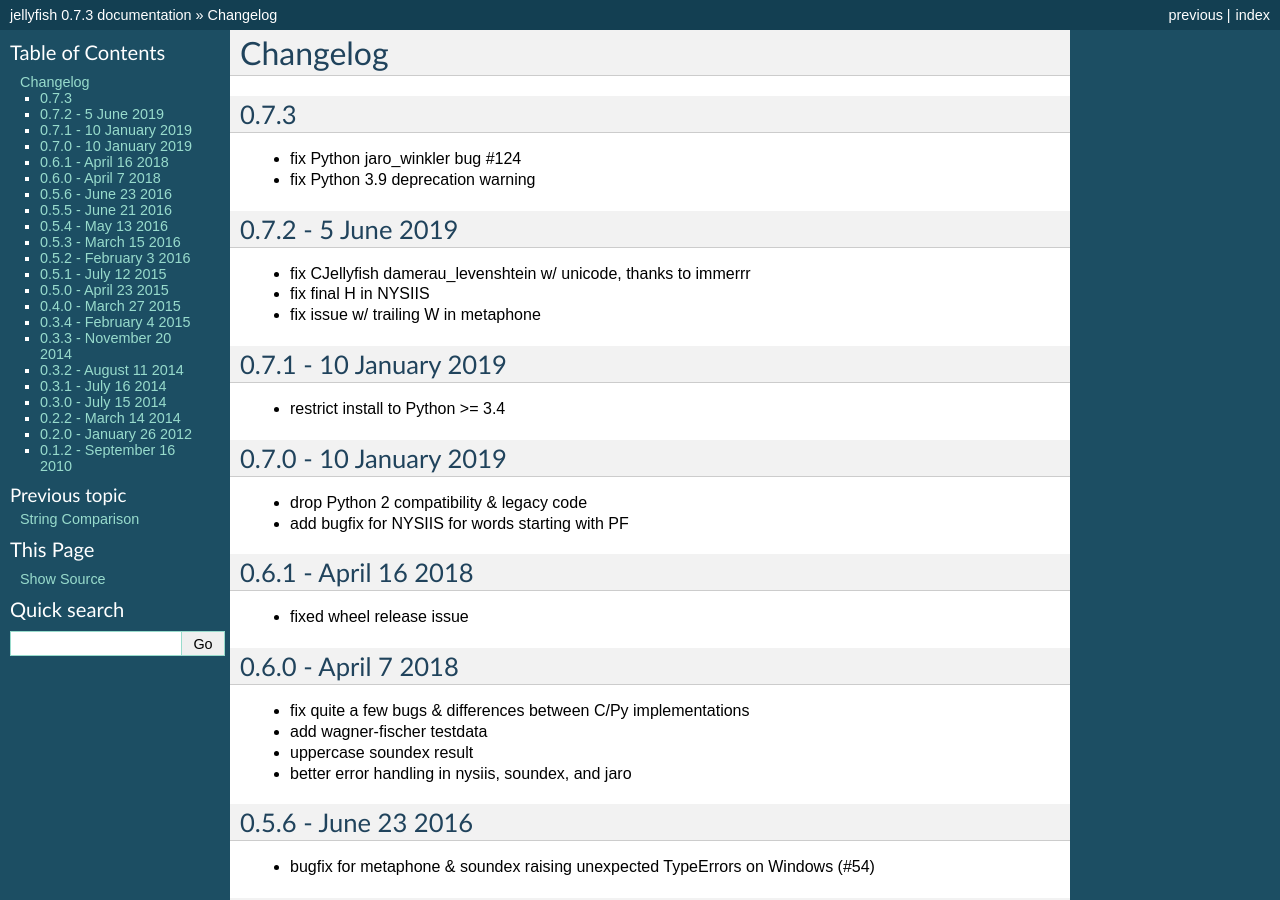
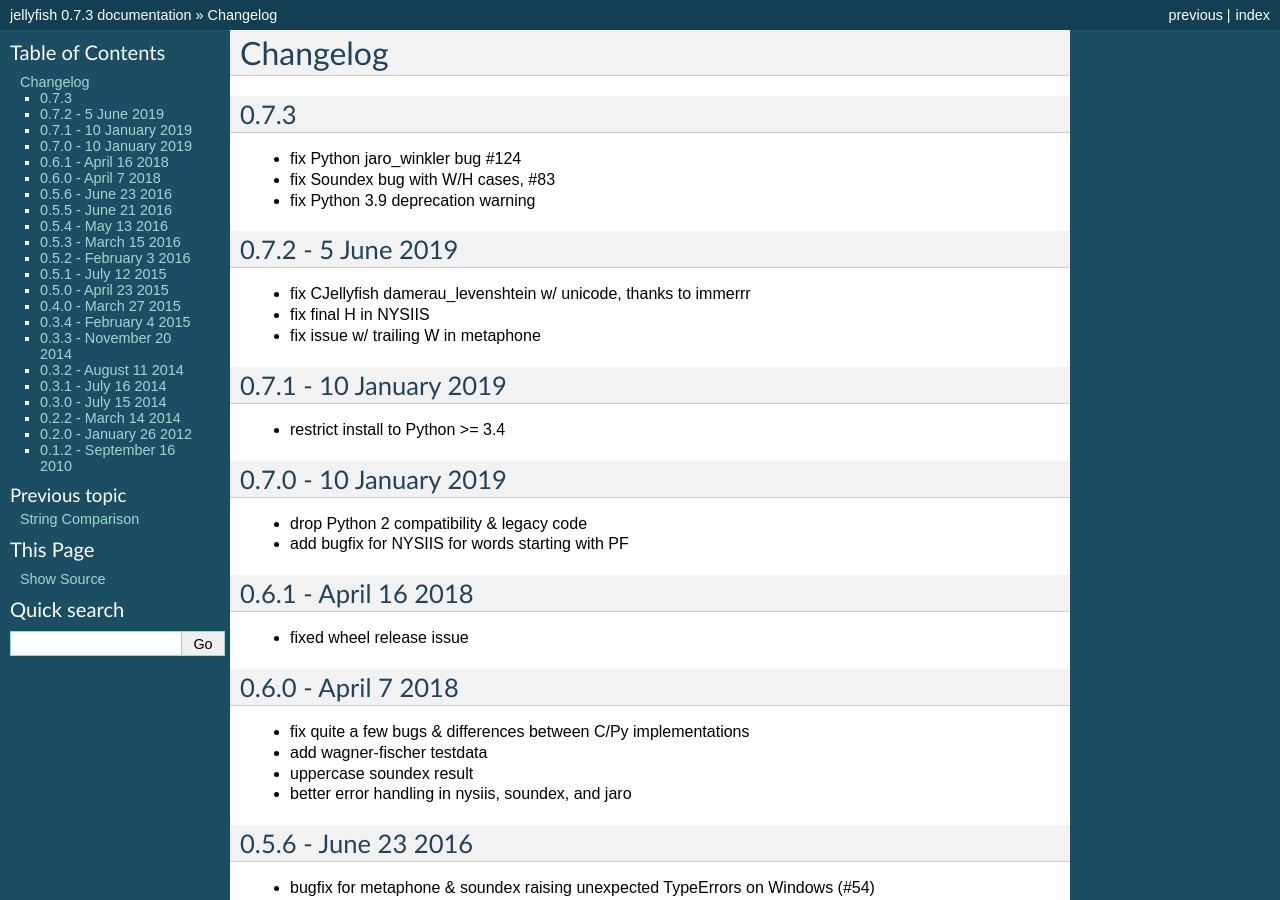
Before and after one commit to jamesturk/jellyfish, a Sphinx documentation site: the page built from docs/changelog.rst, in a window 1280 px wide and 900 px high. Built offline with Sphinx 7.4.7, drawn with Linux system fonts in a browser that asks for light colours.

Commit message:
update changelog

```diff
--- a/docs/changelog.rst
+++ b/docs/changelog.rst
@@ -5,6 +5,7 @@
 0.7.3
 ---------
 * fix Python jaro_winkler bug #124
+* fix Soundex bug with W/H cases, #83
 * fix Python 3.9 deprecation warning
 
 0.7.2 - 5 June 2019
```
